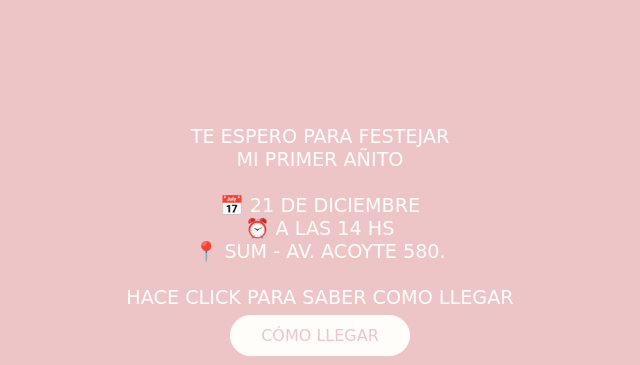
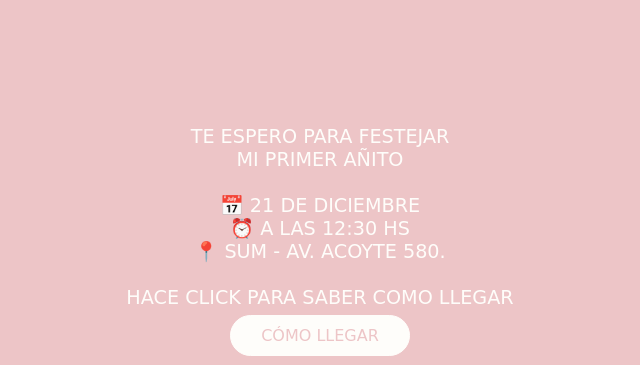
Before and after one commit to invitacionesweb/bella.bella, a plain HTML site: page index.html in a window 1280 px wide. Shown: the part 1447-1812 px from the top of the page, 320-960 px from the left. Drawn offline with nearby package versions, Linux system fonts and the light colour scheme; a web font is replaced by a local one.

Commit message:
acac
acac

```diff
--- a/index.html
+++ b/index.html
@@ -41,7 +41,7 @@
 
     <div class="segundo">
       <p data-aos="fade-up"> TE ESPERO PARA FESTEJAR <br> MI PRIMER AÑITO <br><br>
-        📅 21 DE DICIEMBRE <br>⏰ A LAS 14 HS <br> 📍 SUM - AV. ACOYTE 580.<br> <br>  HACE CLICK PARA SABER COMO LLEGAR</p>
+        📅 21 DE DICIEMBRE <br>⏰ A LAS 12:30 HS <br> 📍 SUM - AV. ACOYTE 580.<br> <br>  HACE CLICK PARA SABER COMO LLEGAR</p>
       <a  data-aos="fade-up" class="boton2" target="_blank"  href="https://www.google.com/maps/dir//Av.+Acoyte+580,+C1405+Cdad.+Aut%C3%B3noma+de+Buenos+Aires/@-34.6783053,-58.5199172,22886m/data=!3m1!1e3!4m8!4m7!1m0!1m5!1m1!1s0x95bcca6adbf3db8b:0x694375c6d437857f!2m2!1d-58.4390269!2d-34.6117189?entry=ttu&g_ep=EgoyMDI1MTExMS4wIKXMDSoASAFQAw%3D%3D">CÓMO LLEGAR</a>
   </div>
   <div class="galeria2">
```
